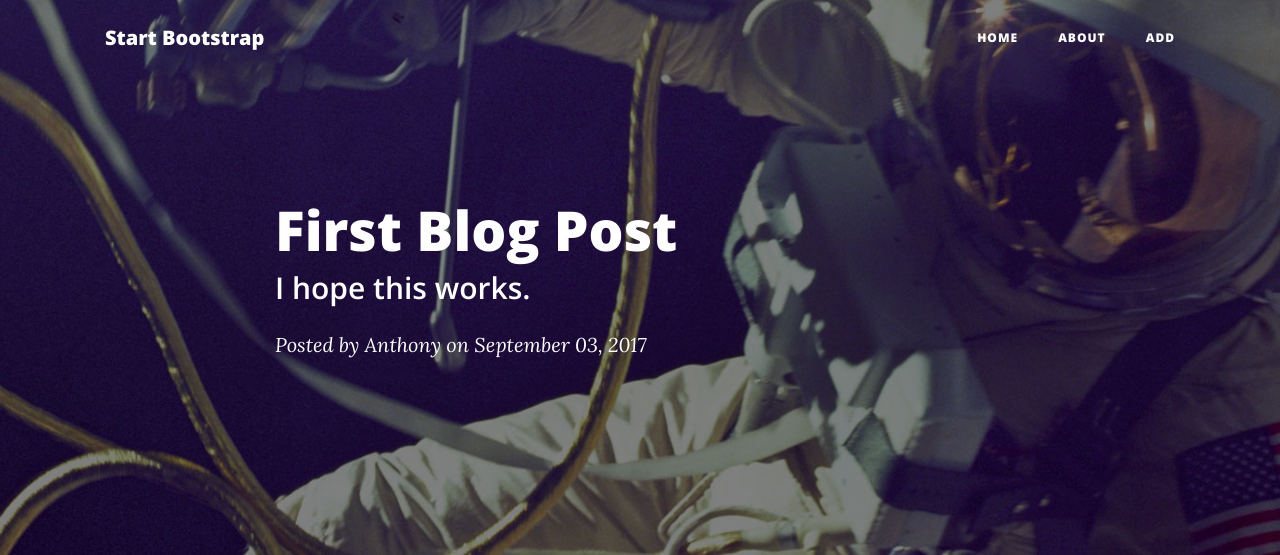
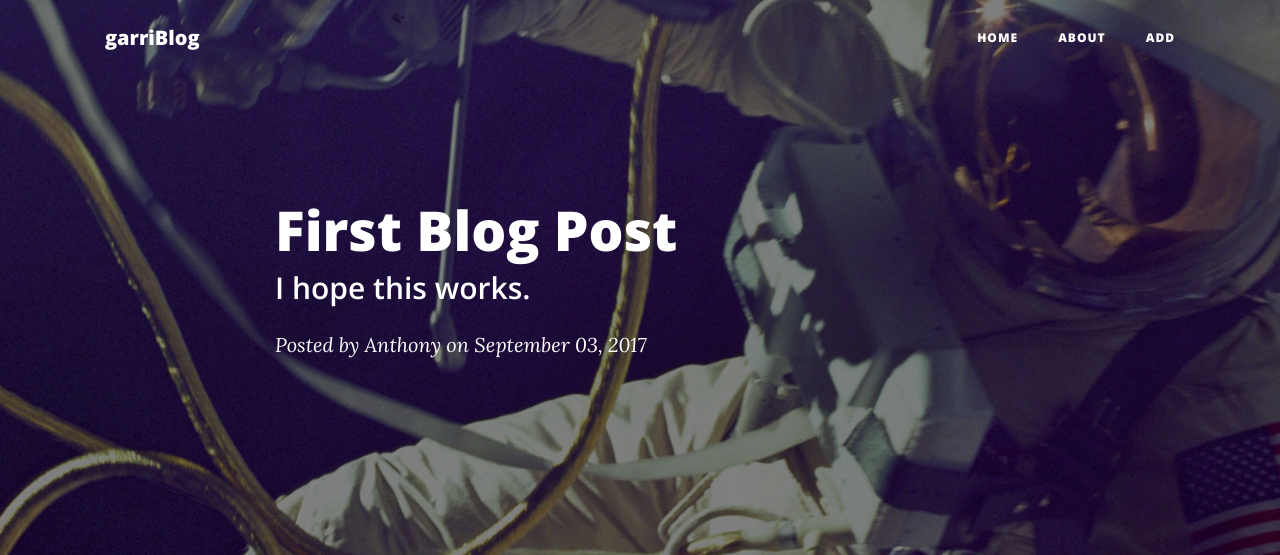
Before and after one commit to iamgarriTech/flask_blog, a Flask app: page /post/1 in a window 1280 px wide. Shown: the top 555 px of the page. Run offline with Flask 3, Linux system fonts and the light colour scheme; data comes from the database, SQL or seed files in the repository; some libraries are stand-ins or nearby versions.

Commit message:
Update post.html

```diff
--- a/templates/post.html
+++ b/templates/post.html
@@ -8,7 +8,7 @@
     <meta name="description" content="">
     <meta name="author" content="">
 
-    <title>Clean Blog - Start Bootstrap Theme</title>
+    <title>garriBlog - Post it</title>
 
     <!-- Bootstrap core CSS -->
     <link href="{{ url_for('static', filename='bootstrap.min.css') }}" rel="stylesheet">
@@ -28,7 +28,7 @@
     <!-- Navigation -->
     <nav class="navbar navbar-expand-lg navbar-light fixed-top" id="mainNav">
       <div class="container">
-        <a class="navbar-brand" href="{{ url_for('index') }}">Start Bootstrap</a>
+        <a class="navbar-brand" href="{{ url_for('index') }}">garriBlog</a>
         <button class="navbar-toggler navbar-toggler-right" type="button" data-toggle="collapse" data-target="#navbarResponsive" aria-controls="navbarResponsive" aria-expanded="false" aria-label="Toggle navigation">
           Menu
           <i class="fa fa-bars"></i>
```
